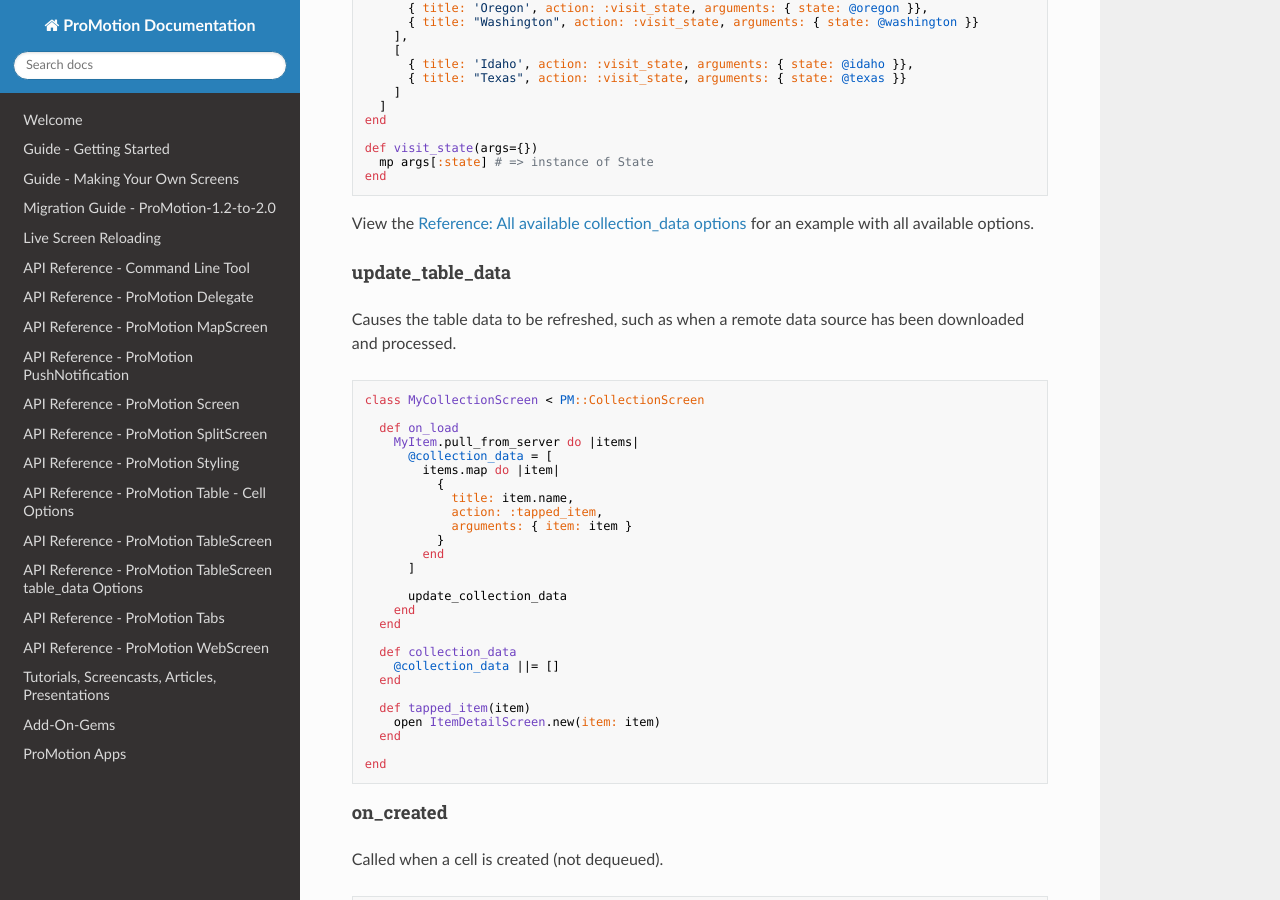
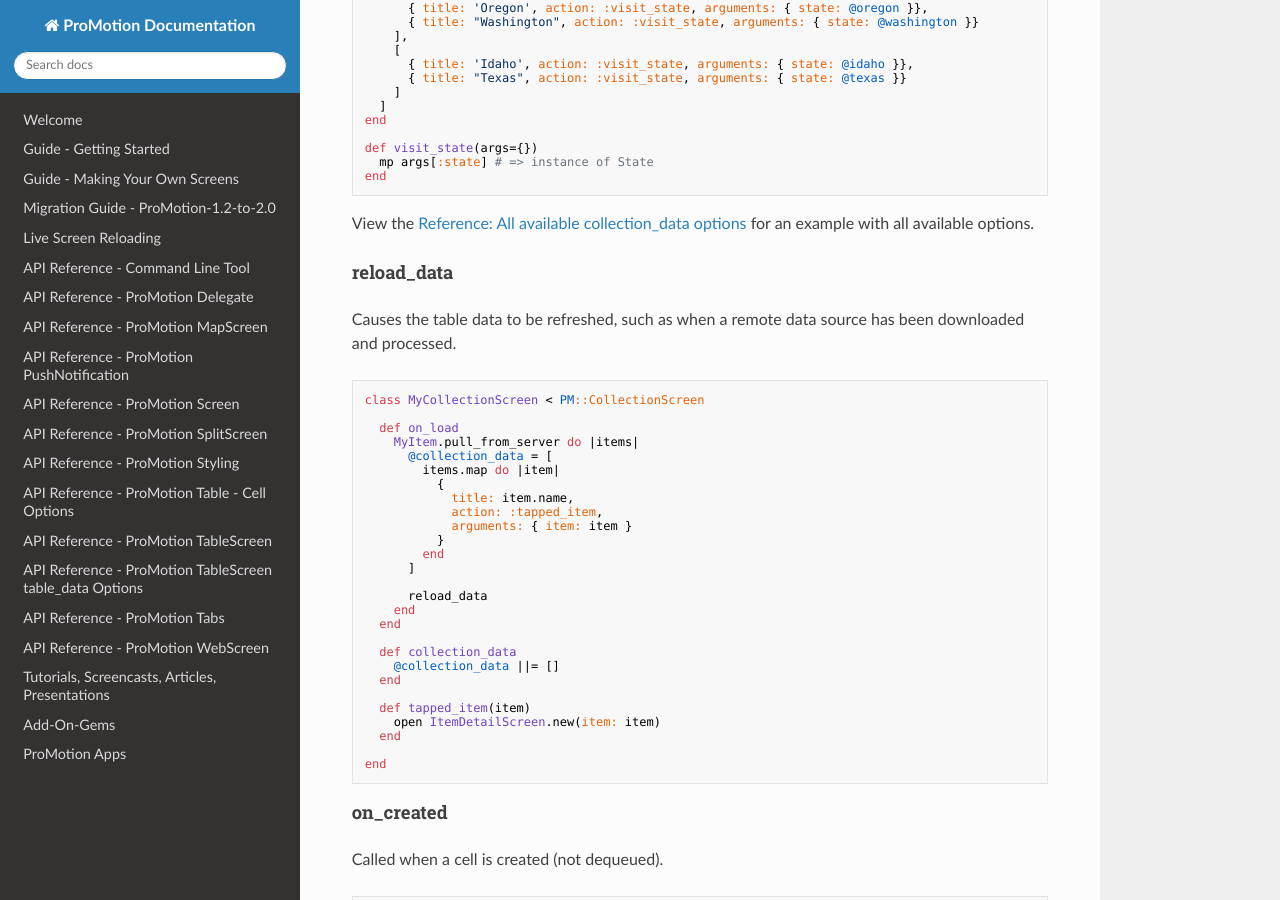
Before and after one commit to jamonholmgren/ProMotion, an MkDocs documentation site: the page built from docs/Reference/ProMotion CollectionScreen.md, in a window 1280 px wide and 900 px high, scrolled down 1646 px. Built offline with MkDocs 1.6.1, drawn with Linux system fonts in a browser that asks for light colours; nearby versions of some CDN libraries; old or Windows-style settings are respelled for this version of MkDocs.

Commit message:
Change update_collection_data to reload_data in docs

```diff
--- a/docs/Reference/ProMotion CollectionScreen.md
+++ b/docs/Reference/ProMotion CollectionScreen.md
@@ -87,7 +87,7 @@ end
 
 View the [Reference: All available collection_data options](https://github.com/clearsightstudio/ProMotion/wiki/Reference:-All-available-collection_data-options) for an example with all available options.
 
-#### update_table_data
+#### reload_data
 
 Causes the table data to be refreshed, such as when a remote data source has
 been downloaded and processed.
@@ -107,7 +107,7 @@ class MyCollectionScreen < PM::CollectionScreen
         end
       ]
 
-      update_collection_data
+      reload_data
     end
   end
 
```
